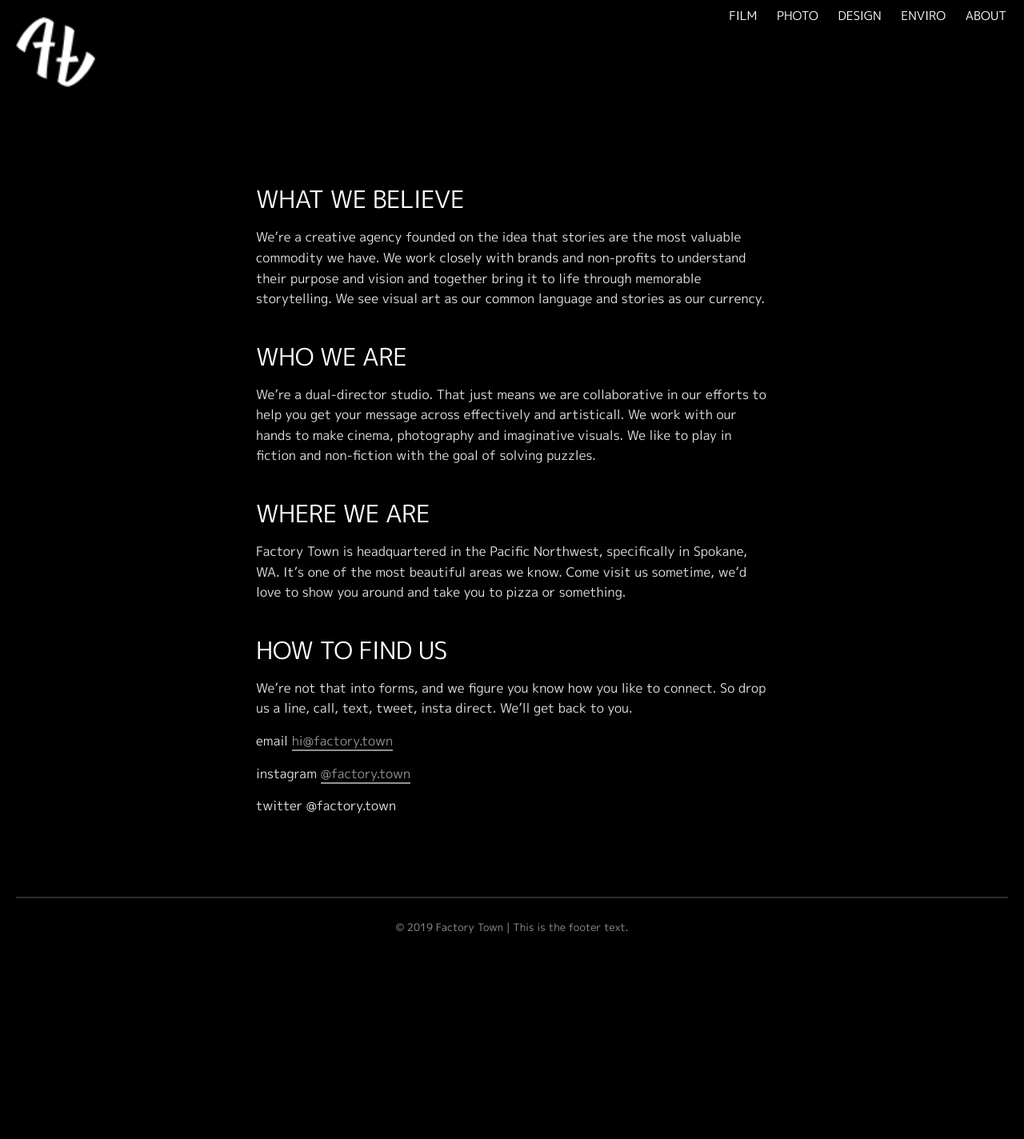
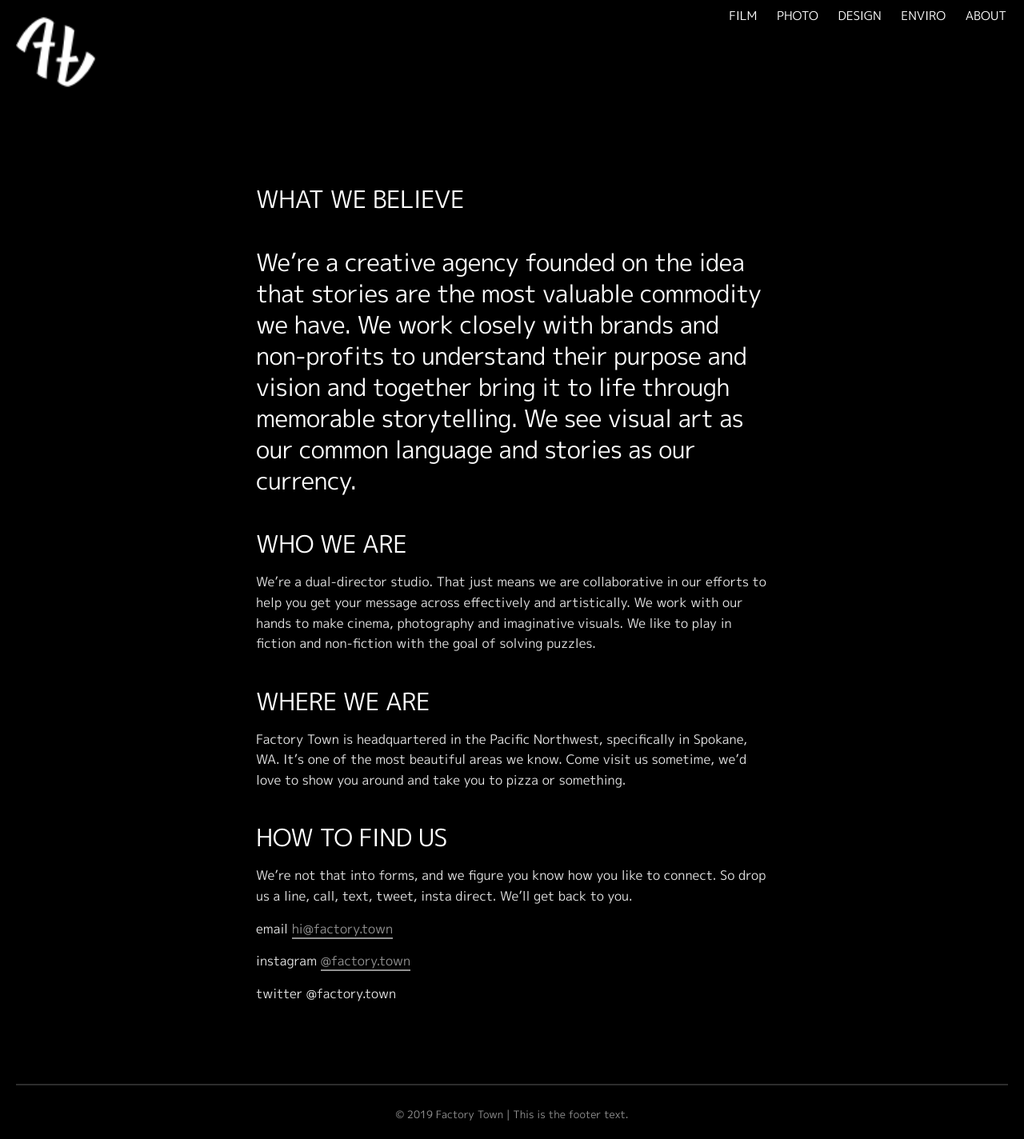
Before and after one commit to factorytown/factorytown.github.io, a Jekyll site: the page built from _pages/about.md, in a window 1280 px wide. Shown: the whole page at 80% size. Built offline with Jekyll 4.4.1, drawn with Linux system fonts in a browser that asks for light colours; nearby versions of some CDN libraries; before the commit the page ends 1190 px from its top, so only the background shows below that.

Commit message:
Updated About

```diff
--- a/_pages/about.md
+++ b/_pages/about.md
@@ -4,11 +4,11 @@
 
 ### WHAT WE BELIEVE
 
-We're a creative agency founded on the idea that stories are the most valuable commodity we have. We work closely with brands and non-profits to understand their purpose and vision and together bring it to life through memorable storytelling. We see visual art as our common language and stories as our currency.
+### We're a creative agency founded on the idea that stories are the most valuable commodity we have. We work closely with brands and non-profits to understand their purpose and vision and together bring it to life through memorable storytelling. We see visual art as our common language and stories as our currency.
 
 ### WHO WE ARE
 
-We're a dual-director studio. That just means we are collaborative in our efforts to help you get your message across effectively and artisticall. We work with our hands to make cinema, photography and imaginative visuals. We like to play in fiction and non-fiction with the goal of solving puzzles.
+We're a dual-director studio. That just means we are collaborative in our efforts to help you get your message across effectively and artistically. We work with our hands to make cinema, photography and imaginative visuals. We like to play in fiction and non-fiction with the goal of solving puzzles.
 
 ### WHERE WE ARE
 
```
